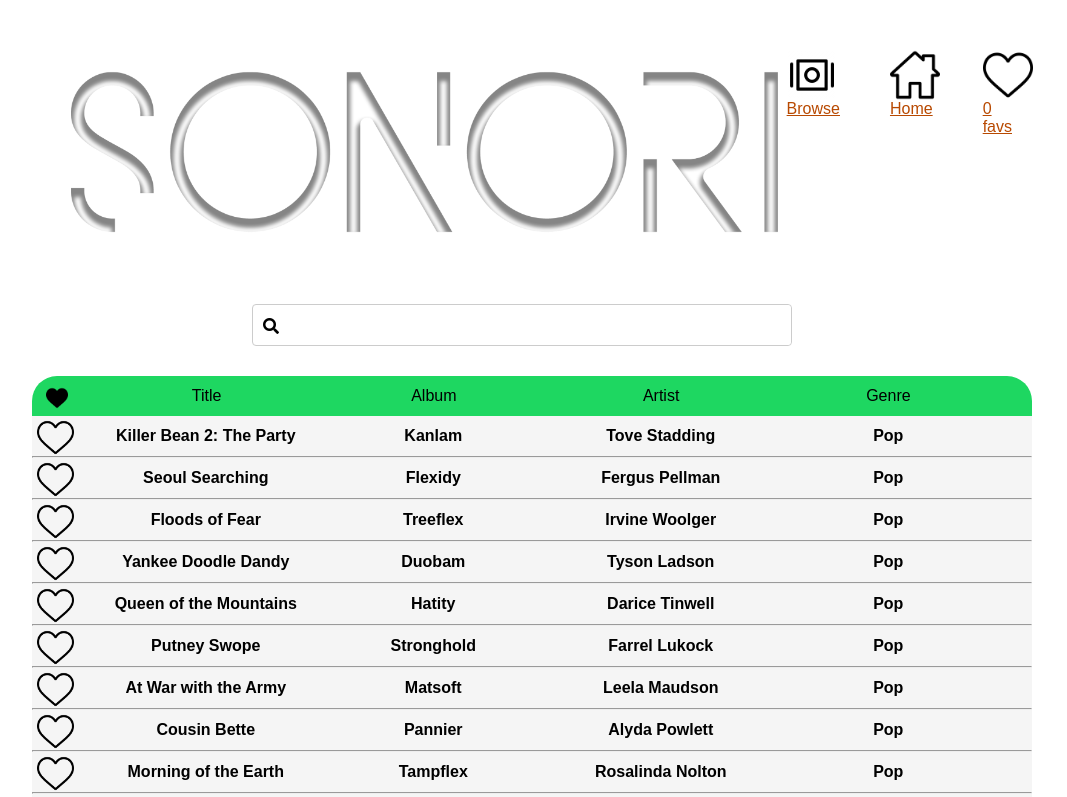
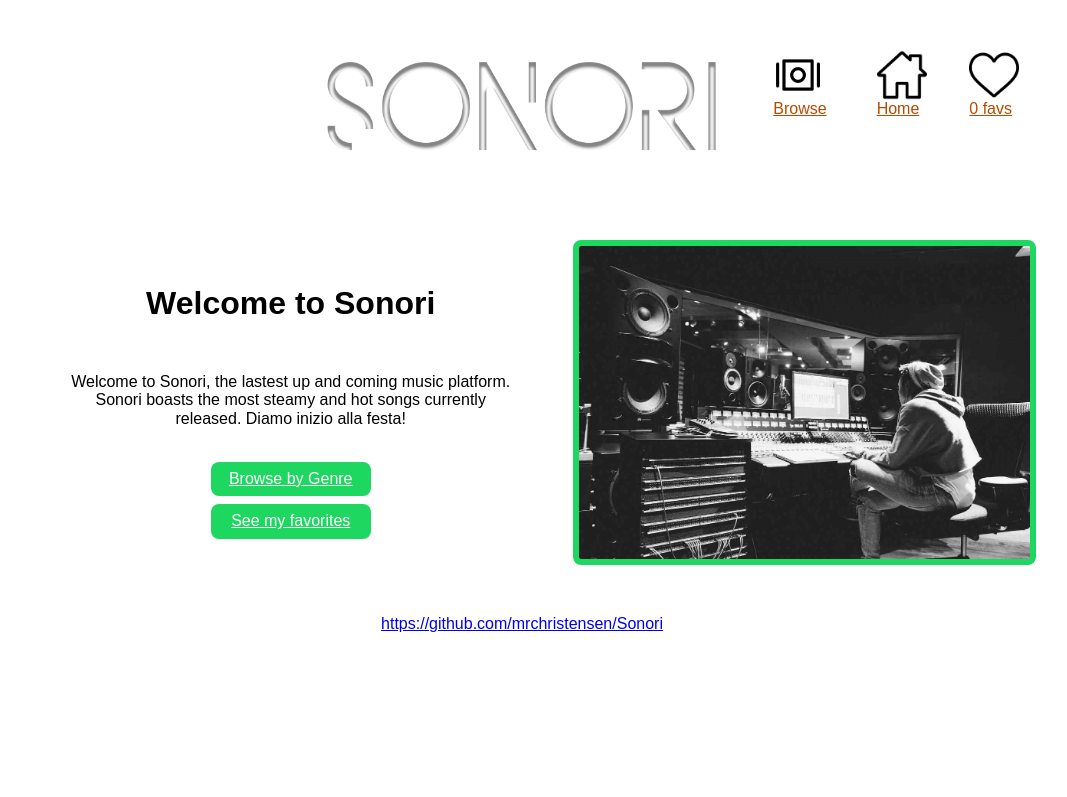
Before and after one commit to mrchristensen/Sonori, a Vue app: page / in a window 1280 px wide. Shown: the top 797 px of the page, without its empty margins (118-1185 px from the left). Built offline with nearby package versions, Linux system fonts and the light colour scheme.

Commit message:
Added home page

```diff
--- a/src/App.vue
+++ b/src/App.vue
@@ -76,7 +76,7 @@ body {
 }
 
 #brand img {
-  height: 200px;
+  height: 110px;
 }
 
 #side {
--- a/src/views/Home.vue
+++ b/src/views/Home.vue
@@ -1,40 +1,121 @@
 <template>
   <div>
     <div class="wrapper">
-      <div class="search">
+      <!-- <div class="search">
         <form class="pure-form">
           <i class="fas fa-search"></i>
           <input v-model="searchText" />
         </form>
+      </div>-->
+    </div>
+    <!-- <ProductList :products="products" /> -->
+
+    <div id="main-page-content">
+      <div id="intro">
+        <h1>Welcome to Sonori</h1>
+
+        <p
+          id="intro-desc"
+        >Welcome to Sonori, the lastest up and coming music platform. Sonori boasts the most steamy and hot songs currently released. Diamo inizio alla festa!</p>
+
+        <ul class="pure-menu-list">
+          <li class="pure-menu-item">
+            <router-link to="/browse">
+              <a class="pure-menu-link">Browse by Genre</a>
+            </router-link>
+          </li>
+          <li class="pure-menu-item">
+            <router-link to="/favorites">
+              <a class="pure-menu-link">See my favorites</a>
+            </router-link>
+          </li>
+        </ul>
       </div>
+
+      <img id="cooking-picture" src="images\landing-image.jpg" alt="This could be you" />
     </div>
-    <ProductList :products="products" />
   </div>
 </template>
 
 <script>
-import ProductList from "../components/ProductList.vue";
+// import ProductList from "../components/ProductList.vue";
 export default {
-  name: "Home",
-  components: {
-    ProductList
-  },
-  data() {
-    return {
-      searchText: ""
-    };
-  },
-  computed: {
-    products() {
-      return this.$root.$data.products.filter(
-        product => product.title.toLowerCase().search(this.searchText) >= 0
-      );
-    }
-  }
+  name: "Home"
 };
 </script>
 
 <style scoped>
+#intro {
+  max-width: 550px;
+  display: flex;
+  justify-content: center;
+  align-content: center;
+  flex-direction: column;
+  margin-left: 19px;
+  margin-right: 19px;
+  text-align: center;
+}
+
+#intro-desc {
+  padding-top: 14px;
+  padding-bottom: 14px;
+  padding-left: 42px;
+  padding-right: 42px;
+}
+
+#cooking-picture {
+  max-width: 1000px;
+  width: 45%;
+  height: 45%;
+  border: 6px solid #1ed761;
+  border-radius: 8px;
+  transition-duration: 0.3s;
+}
+
+#cooking-picture:hover {
+  box-shadow: 0 10px 12px 0 rgba(0, 0, 0, 0.24),
+    0 14px 42px 0 rgba(0, 0, 0, 0.19);
+}
+
+.pure-menu-list {
+  display: flex;
+  flex-direction: column;
+  margin-left: auto;
+  margin-right: auto;
+}
+
+.pure-menu {
+  text-align: center;
+}
+
+.pure-menu-item {
+  background-color: #1ed761;
+  border-radius: 8px;
+  margin: 4px;
+  width: 160px;
+}
+
+.pure-menu-item a {
+  color: #ffffff;
+}
+
+.pure-menu-item :hover {
+  background-color: #0ec751;
+  border-radius: 8px;
+}
+
+.pure-menu-item :focus {
+  background-color: #31e874;
+  border-radius: 8px;
+}
+
+#main-page-content {
+  display: flex;
+  flex-direction: row;
+  justify-content: space-around;
+  margin: 26px;
+}
+
 .wrapper {
   display: flex;
   align-items: center;
```
Also changed, not shown: public/images/landing-image.jpg (added).
